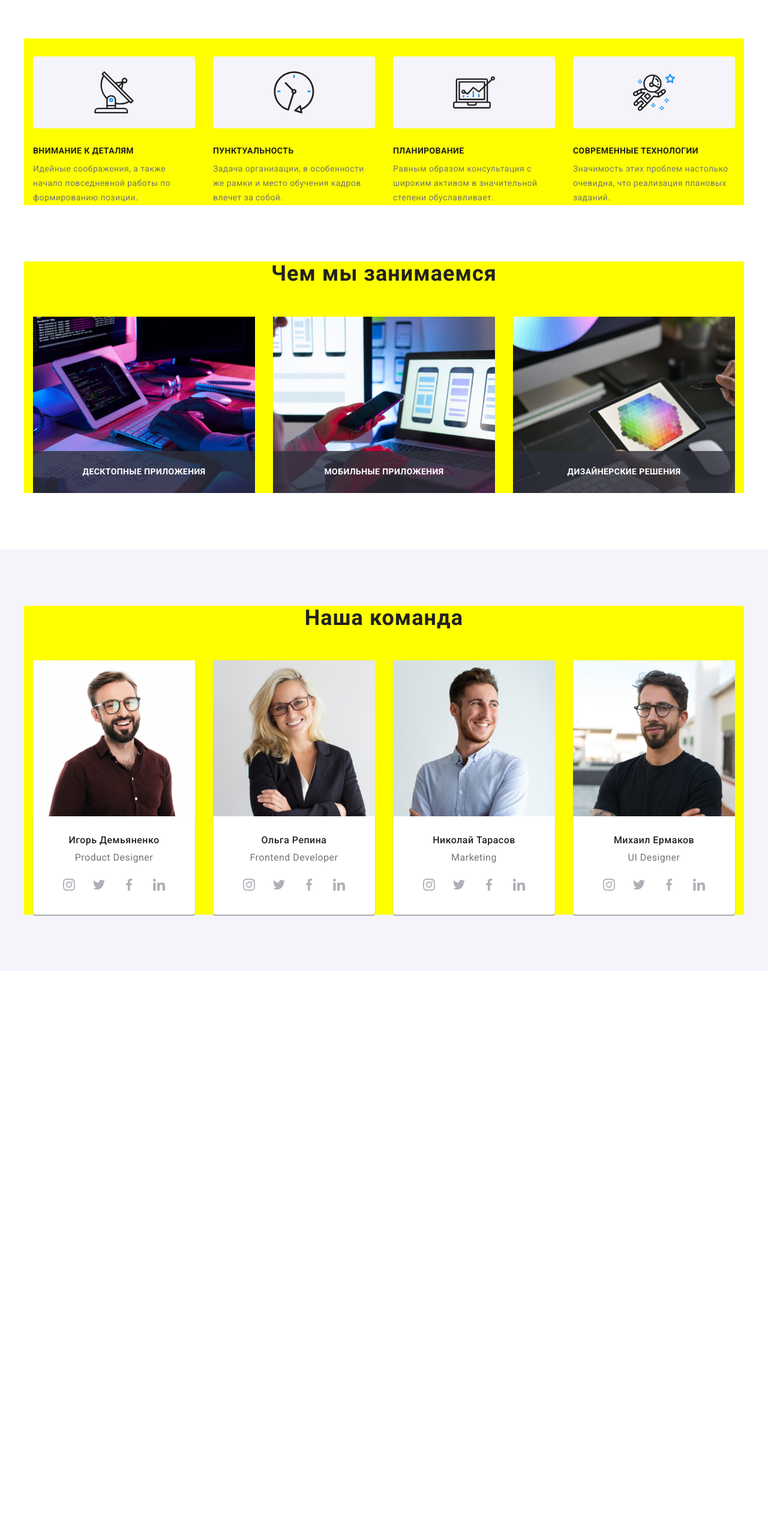
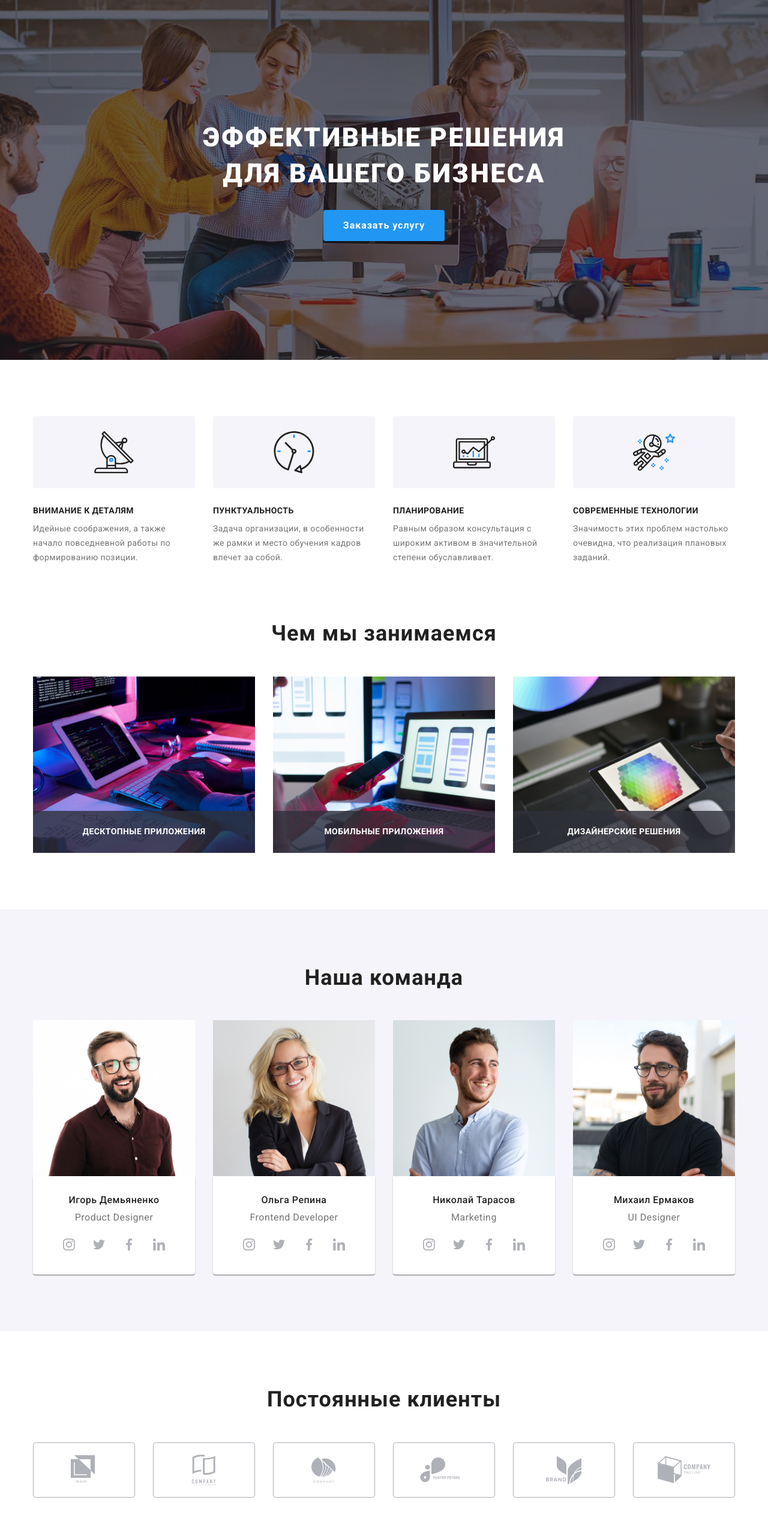
Before and after one commit to DmViktoriya/goit-markup-hw-08, a plain HTML site: page index.html in a window 1280 px wide. Shown: the whole page at 60% size. Before the commit the page ends 1619 px from the top, so only its background shows below. Drawn offline with nearby package versions, Linux system fonts and the light colour scheme.

Commit message:
Added hero M+T+D

```diff
--- a/index.html
+++ b/index.html
@@ -59,12 +59,12 @@
     <!--Основной блок-->
     <main>
         <!--Блок-герой-->
-        <!--<section class="hero">
+        <section class="hero">
             <div class="hero__box container">
                 <h1 class="hero__title">Эффективные решения для вашего бизнеса</h1>
                 <button type="button" class="button hero__button" data-modal-open>Заказать услугу</button>
             </div>
-        </section>-->
+        </section>
         <!--Особенности-->
         <section class="feature section">
             <div class="container">
@@ -286,7 +286,7 @@
             </div>
         </section>
         <!--Постоянные клиенты-->
-        <!--<section class="clients section">
+        <section class="clients section">
             <div class="container">
                 <h2 class="clients__title">Постоянные клиенты</h2>            </h2>
                 <ul class="clients__list list">
@@ -334,7 +334,7 @@
                     </li>
                 </ul>
             </div>
-        </section>-->
+        </section>
 
 
     </main>
--- a/sass/base/_container.scss
+++ b/sass/base/_container.scss
@@ -7,16 +7,26 @@
 
   @media screen and (min-width: 480px) {
     max-width: 480px;
-    background-color: red;
+    /*background-color: red;*/
   }
 
   @media screen and (min-width: 768px) {
     max-width: 768px;
-    background-color: teal;
+    /*background-color: teal;*/
   }
 
   @media screen and (min-width: 1200px) {
     max-width: 1200px;
+    /*background-color: yellow;*/
+  }
+
+  /*@media screen and (min-width: 480px) {
+    background-color: red;
+  }
+  @media screen and (min-width: 768px) {
+    background-color: teal;
+  }
+  @media screen and (min-width: 1200px) {
     background-color: yellow;
-  }
+  }*/
 }
--- a/sass/layout/_clients.scss
+++ b/sass/layout/_clients.scss
@@ -11,19 +11,34 @@
 }
 .clients__list {
   display: flex;
-  text-align: center;
-  align-items: center;
+  flex-wrap: wrap;
+  margin-top: -30px;
+  margin-left: -30px;
+  /*text-align: center;
+  align-items: center;*/
 }
 .clients__item {
   fill: var(--icon-color);
+  flex-basis: calc((100% - 30px * var(--grid__item)) / var(--grid__item));
+  margin-top: 30px;
+  margin-left: 30px;
+
+  --grid__item: 2;
+
+  @media screen and (min-width: 768px) {
+    --grid__item: 3;
+  }
+
+  @media screen and (min-width: 1200px) {
+    --grid__item: 6;
+  }
 }
 
 .clients__link {
   display: flex;
   justify-content: center;
   align-items: center;
-  width: 170px;
-  height: 90px;
+  height: 92px;
   border: 1px solid var(--icon-color);
   box-sizing: border-box;
   border-radius: 4px;
@@ -39,10 +54,20 @@
   &:focus .clients__icon {
     fill: var(--accent-color);
   }
+
+  @media screen and (min-width: 480px) {
+    max-width: 210px;
+  }
+  @media screen and (min-width: 768px) {
+    max-width: 226px;
+  }
+  @media screen and (min-width: 1200px) {
+    max-width: 170px;
+  }
 }
-.clients__item:not(:last-child) {
+/*.clients__item:not(:last-child) {
   margin-right: 30px;
-}
+}*/
 .clients__icon {
   fill: var(--icon-color);
   transition: fill 250ms cubic-bezier(0.4, 0, 0.2, 1);
--- a/sass/layout/_feature.scss
+++ b/sass/layout/_feature.scss
@@ -30,6 +30,10 @@
   letter-spacing: 0.03em;
   text-transform: uppercase;
   color: var(--title-text-color);
+
+  @media screen and (max-width: 767px) {
+    text-align: center;
+  }
 }
 .feature-item__description {
   font-size: 14px;
--- a/sass/layout/_hero.scss
+++ b/sass/layout/_hero.scss
@@ -1,7 +1,6 @@
 /* Герой */
 .hero {
   text-align: center;
-  max-width: 1600px;
   margin-left: auto;
   margin-right: auto;
   background-color: var(--hero-bg-color);
@@ -14,21 +13,45 @@
   background-size: cover;
   background-position: center;
   background-repeat: no-repeat;
+
+  @media screen and (min-width: 480px) {
+    max-width: 480px;
+    max-height: 400px;
+  }
+  @media screen and (min-width: 768px) {
+    max-width: 768px;
+    max-height: 400px;
+  }
+  @media screen and (min-width: 1200px) {
+    max-width: 1600px;
+    max-height: 600px;
+  }
 }
 .hero__box {
-  padding-top: 200px;
-  padding-bottom: 200px;
+  padding-top: 118px;
+  padding-bottom: 118px;
   margin-left: auto;
   margin-right: auto;
+
+  @media screen and (min-width: 1200px) {
+    padding-top: 200px;
+    padding-bottom: 200px;
+  }
 }
 .hero__title {
-  max-width: 696px;
   font-weight: 900;
-  font-size: 44px;
-  line-height: 1.36;
+  max-width: 360px;
+  font-size: 26px;
+  line-height: 1.62;
   text-align: center;
   letter-spacing: 0.06em;
   text-transform: uppercase;
   color: var(--hero-color);
   margin: 0 auto 30px;
+
+  @media screen and (min-width: 1200px) {
+    max-width: 696px;
+    font-size: 44px;
+    line-height: 1.36;
+  }
 }
```
Also changed, not shown: css/main.css, css/main.min.css, 2 other files.
